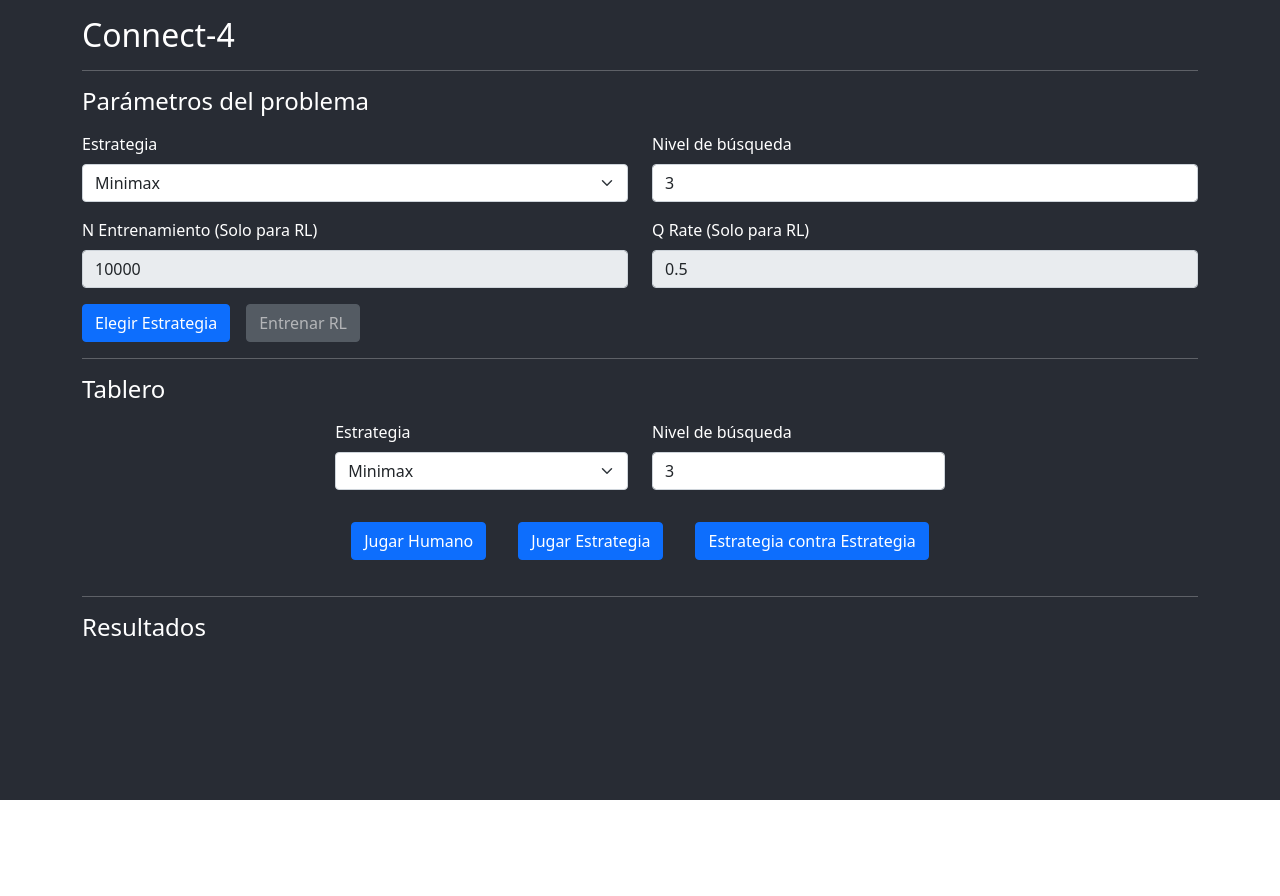
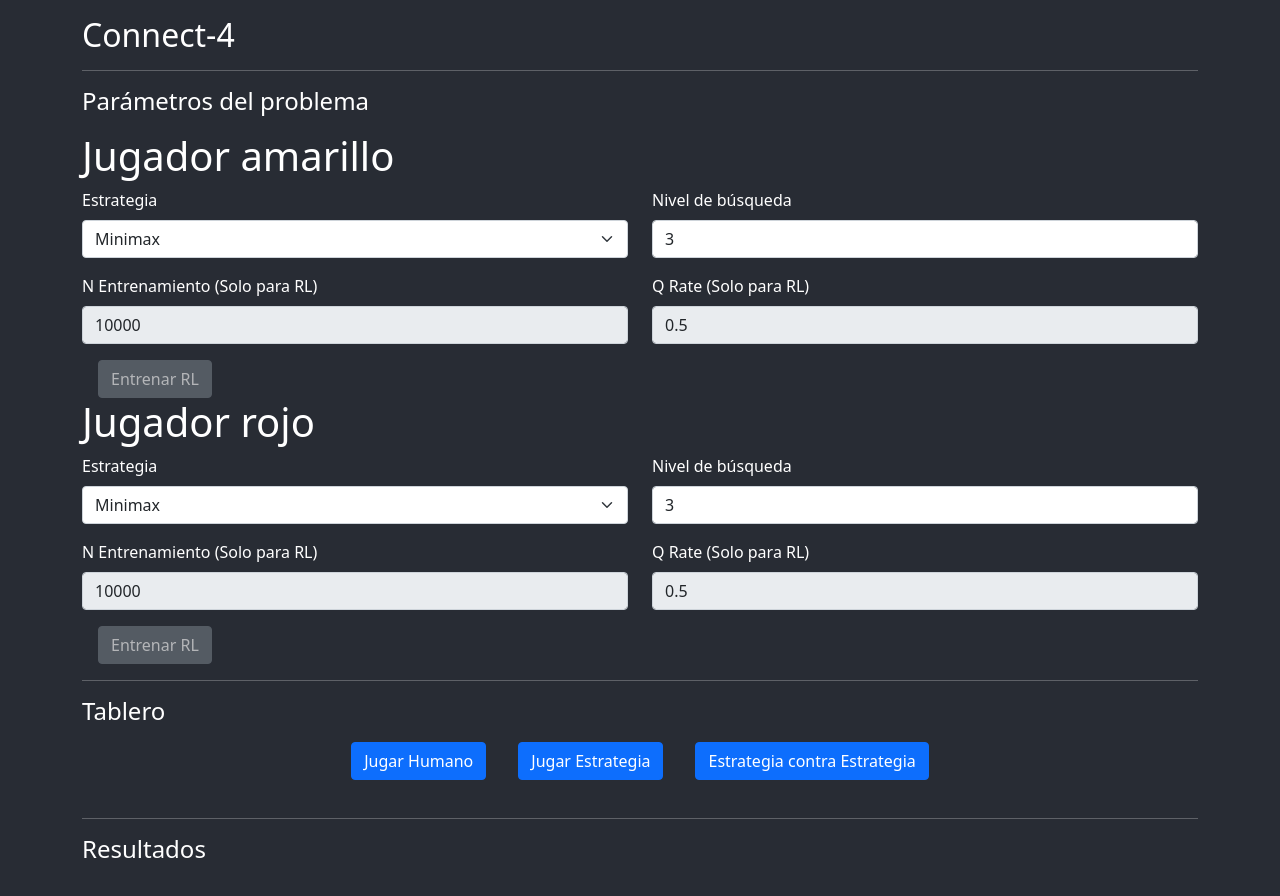
Before and after one commit to mfidabel/tp2-connect-4-IA, a React (Create React App) app: page / in a window 1280 px wide. Before the commit the page ends 800 px from the top, so only its background shows below. Built offline with nearby package versions, Linux system fonts and the light colour scheme.

Commit message:
UI más amigable

```diff
--- a/src/algoritmos/jugadorEstrategia.ts
+++ b/src/algoritmos/jugadorEstrategia.ts
@@ -1,32 +1,51 @@
 import Tablero from "../modelos/tablero";
 import {Estrategia} from "../modelos/estrategia";
 import {Ficha} from "../modelos/ficha";
+import {Modo} from "../modelos/modo";
 import configuracionParametros from "../modelos/configuracionParametros";
 import MinMax from "./MinMax";
 import AlfaBeta from "./AlfaBeta";
 import RLAgent from "./RLAgent";
 
-export const jugarEstrategia = (tablero: Tablero, parametros: configuracionParametros, jugador: Ficha): Tablero => {
+export const jugarEstrategia = (tablero: Tablero, parametros: configuracionParametros, jugador: Ficha, modo: Modo): Tablero => {
     const nuevoTablero = new Tablero();
     nuevoTablero.posiciones = JSON.parse(JSON.stringify(tablero.posiciones)); // Copiar posiciones
 
     // Seleccionar estrategia
     let agente: MinMax | AlfaBeta | RLAgent;
 
-	switch (parametros.estrategia) {
+	if (modo === Modo.Humano || modo === Modo.Estrategia || jugador === Ficha.Amarillo){
+		switch (parametros.estrategiaA) {
 			case Estrategia.Minimax:
-			agente = new MinMax(parametros.nivel);
+				agente = new MinMax(parametros.nivelA);
 				break
 			case Estrategia.Alfabeta:
-			agente = new AlfaBeta(parametros.nivel);
+				agente = new AlfaBeta(parametros.nivelA);
 				break
 			case Estrategia.RLAgent:
 				agente = RLAgent.Agente;
 				agente.reset(false);
 				break
 			default:
-			agente = new MinMax(parametros.nivel);
+				agente = new MinMax(parametros.nivelA);
 				break
+		}
+	}else{
+		switch (parametros.estrategiaB) {
+			case Estrategia.Minimax:
+				agente = new MinMax(parametros.nivelB);
+				break
+			case Estrategia.Alfabeta:
+				agente = new AlfaBeta(parametros.nivelB);
+				break
+			case Estrategia.RLAgent:
+				agente = RLAgent.Agente;
+				agente.reset(false);
+				break
+			default:
+				agente = new MinMax(parametros.nivelB);
+				break
+		}
 	}
 
     // Configurar agente
--- a/src/componentes/Parametros.tsx
+++ b/src/componentes/Parametros.tsx
@@ -11,27 +11,46 @@ type ParametrosProps = {
 
 export const Parametros = ({onElegirEstrategia, onLimpiarTablero}: ParametrosProps) => {
     // Variables
-    const [estrategia, setEstrategia] = useState(Estrategia.Minimax);
-    const [nivel, setNivel] = useState(3);
-    const [qRate, setRate] = useState(0.5);
-    const [trainN, setTrainN] = useState(10000);
+    const [estrategiaA, setEstrategiaA] = useState(Estrategia.Minimax);
+    const [nivelA, setNivelA] = useState(3);
+    const [qRateA, setRateA] = useState(0.5);
+    const [trainNA, setTrainNA] = useState(10000);
+	const [estrategiaB, setEstrategiaB] = useState(Estrategia.Minimax);
+    const [nivelB, setNivelB] = useState(3);
+    const [qRateB, setRateB] = useState(0.5);
+    const [trainNB, setTrainNB] = useState(10000);
 
     // Handlers
     const elegirEstrategia = () => {
         // Iniciar el juego
         onElegirEstrategia({
-            estrategia: estrategia,
-            nivel: nivel,
-            qRate: qRate,
+            estrategiaA: estrategiaA,
+            nivelA: nivelA,
+            qRateA: qRateA,
+			estrategiaB: estrategiaB,
+            nivelB: nivelB,
+            qRateB: qRateB,
         });
     }
 
-    const clickEntrenarAgente = () => {
+    const clickEntrenarAgenteA = () => {
         // Entrenar al agente
-        RLAgent.Agente = new RLAgent(trainN);
-        RLAgent.Agente.qRate = qRate;
+        RLAgent.Agente = new RLAgent(trainNA);
+        RLAgent.Agente.qRate = qRateA;
 
-        for (let i=0; i < trainN; i++) {
+        for (let i=0; i < trainNA; i++) {
+            RLAgent.Agente.reset(true);
+            RLAgent.Agente.updateAlpha(i);
+            RLAgent.Agente.jugarVsRandom();
+        }
+    }
+
+	const clickEntrenarAgenteB = () => {
+        // Entrenar al agente
+        RLAgent.Agente = new RLAgent(trainNB);
+        RLAgent.Agente.qRate = qRateB;
+
+        for (let i=0; i < trainNB; i++) {
             RLAgent.Agente.reset(true);
             RLAgent.Agente.updateAlpha(i);
             RLAgent.Agente.jugarVsRandom();
@@ -40,6 +59,8 @@ export const Parametros = ({onElegirEstrategia, onLimpiarTablero}: ParametrosPro
 
     // Render
     return (
+		<>
+		<h1>Jugador amarillo</h1>
         <Form>
             <Row>
                 <Col>
@@ -47,8 +68,8 @@ export const Parametros = ({onElegirEstrategia, onLimpiarTablero}: ParametrosPro
                         <Form.Group className="mb-3">
                             <Form.Label>Estrategia</Form.Label>
                             <Form.Select
-                                value={estrategia}
-                                onChange={ (event) => setEstrategia(parseInt(event.currentTarget.value)) }>
+                                value={estrategiaA}
+                                onChange={ (event) => setEstrategiaA(parseInt(event.currentTarget.value)) }>
                                 <option value={Estrategia.Minimax}>Minimax</option>
                                 <option value={Estrategia.Alfabeta}>Poda Alfa-beta</option>
                                 <option value={Estrategia.RLAgent}>Agente RL</option>
@@ -58,10 +79,10 @@ export const Parametros = ({onElegirEstrategia, onLimpiarTablero}: ParametrosPro
                     <Row>
                         <Form.Group className="mb-3">
                             <Form.Label>N Entrenamiento (Solo para RL)</Form.Label>
-                            <Form.Control value={trainN}
+                            <Form.Control value={trainNA}
                                           type="number"
-                                          disabled={estrategia !== Estrategia.RLAgent}
-                                          onChange={ event => setTrainN(parseInt(event.currentTarget.value))}/>
+                                          disabled={estrategiaA !== Estrategia.RLAgent}
+                                          onChange={ event => setTrainNA(parseInt(event.currentTarget.value))}/>
                         </Form.Group>
                     </Row>
                 </Col>
@@ -69,33 +90,88 @@ export const Parametros = ({onElegirEstrategia, onLimpiarTablero}: ParametrosPro
                     <Row>
                         <Form.Group className="mb-3">
                             <Form.Label>Nivel de búsqueda</Form.Label>
-                            <Form.Control value={nivel}
+                            <Form.Control value={nivelA}
                                           type="number"
-                                          onChange={ event => setNivel(parseInt(event.currentTarget.value))}/>
+                                          onChange={ event => setNivelA(parseInt(event.currentTarget.value))}/>
                         </Form.Group>
                     </Row>
                     <Row>
                         <Form.Group className="mb-3">
                             <Form.Label>Q Rate (Solo para RL)</Form.Label>
-                            <Form.Control value={qRate}
+                            <Form.Control value={qRateA}
                                           type="number"
                                           max={1.0}
-                                          disabled={estrategia !== Estrategia.RLAgent}
-                                          onChange={ event => setRate(parseFloat(event.currentTarget.value))}/>
+                                          disabled={estrategiaA !== Estrategia.RLAgent}
+                                          onChange={ event => setRateA(parseFloat(event.currentTarget.value))}/>
                         </Form.Group>
                     </Row>
                 </Col>
             </Row>
             <Row>
                 <Col>
-                    <Button variant="primary"
-                            onClick={elegirEstrategia}>Elegir Estrategia</Button>
                     <Button variant="secondary"
-                            onClick={clickEntrenarAgente}
-                            disabled={estrategia !== Estrategia.RLAgent}
+                            onClick={clickEntrenarAgenteA}
+                            disabled={estrategiaA !== Estrategia.RLAgent}
                             className="ms-3">Entrenar RL</Button>
                 </Col>
             </Row>
         </Form>
+		<h1>Jugador rojo</h1>
+		<Form>
+            <Row>
+                <Col>
+                    <Row>
+                        <Form.Group className="mb-3">
+                            <Form.Label>Estrategia</Form.Label>
+                            <Form.Select
+                                value={estrategiaB}
+                                onChange={ (event) => setEstrategiaB(parseInt(event.currentTarget.value)) }>
+                                <option value={Estrategia.Minimax}>Minimax</option>
+                                <option value={Estrategia.Alfabeta}>Poda Alfa-beta</option>
+                                <option value={Estrategia.RLAgent}>Agente RL</option>
+                            </Form.Select>
+                        </Form.Group>
+                    </Row>
+                    <Row>
+                        <Form.Group className="mb-3">
+                            <Form.Label>N Entrenamiento (Solo para RL)</Form.Label>
+                            <Form.Control value={trainNB}
+                                          type="number"
+                                          disabled={estrategiaB !== Estrategia.RLAgent}
+                                          onChange={ event => setTrainNB(parseInt(event.currentTarget.value))}/>
+                        </Form.Group>
+                    </Row>
+                </Col>
+                <Col>
+                    <Row>
+                        <Form.Group className="mb-3">
+                            <Form.Label>Nivel de búsqueda</Form.Label>
+                            <Form.Control value={nivelB}
+                                          type="number"
+                                          onChange={ event => setNivelB(parseInt(event.currentTarget.value))}/>
+                        </Form.Group>
+                    </Row>
+                    <Row>
+                        <Form.Group className="mb-3">
+                            <Form.Label>Q Rate (Solo para RL)</Form.Label>
+                            <Form.Control value={qRateB}
+                                          type="number"
+                                          max={1.0}
+                                          disabled={estrategiaB !== Estrategia.RLAgent}
+                                          onChange={ event => setRateB(parseFloat(event.currentTarget.value))}/>
+                        </Form.Group>
+                    </Row>
+                </Col>
+            </Row>
+            <Row>
+                <Col>
+                    <Button variant="secondary"
+                            onClick={clickEntrenarAgenteB}
+                            disabled={estrategiaB !== Estrategia.RLAgent}
+                            className="ms-3">Entrenar RL</Button>
+                </Col>
+            </Row>
+        </Form>
+		</>
     )
 }
--- a/src/componentes/TableroGrafico.tsx
+++ b/src/componentes/TableroGrafico.tsx
@@ -4,8 +4,6 @@ import {Ficha} from "../modelos/ficha";
 import Tablero from "../modelos/tablero";
 import {Modo} from "../modelos/modo";
 import {Resultado} from "../modelos/resultado";
-import { Col, Form, Row} from "react-bootstrap";
-import {Estrategia} from "../modelos/estrategia";
 import configuracionParametros from "../modelos/configuracionParametros";
 import {jugarEstrategia} from "../algoritmos/jugadorEstrategia";
 
@@ -49,9 +47,6 @@ export const TableroGrafico = ({parametros}: TableroProps) => {
     // Constantes
     const FICHA_ESTRATEGIA = Ficha.Amarillo;
     const FICHA_HUMANO = Ficha.Rojo;
-
-	const [estrategia, setEstrategia] = useState(Estrategia.Minimax);
-    const [nivel, setNivel] = useState(3);
 
     // Estados
     const [tablero, setTablero] = useState(new Tablero());
@@ -107,7 +102,7 @@ export const TableroGrafico = ({parametros}: TableroProps) => {
             // TODO: Jugar estrategia
                 if (modo === Modo.Estrategia && turno === FICHA_ESTRATEGIA) {
                     // Jugar estrategia
-                    const nuevoTablero = jugarEstrategia(tablero, parametros, turno);
+                    const nuevoTablero = jugarEstrategia(tablero, parametros, turno, modo);
                     setTablero(nuevoTablero);
                     setTurno(FICHA_HUMANO);
                 }
@@ -115,15 +110,11 @@ export const TableroGrafico = ({parametros}: TableroProps) => {
 				if (modo === Modo.CPU) {
 					if (turno === FICHA_ESTRATEGIA){
 						// Jugar estrategia
-						const nuevoTablero = jugarEstrategia(tablero, parametros, turno);
+						const nuevoTablero = jugarEstrategia(tablero, parametros, turno, modo);
 						setTablero(nuevoTablero);
 						setTurno(FICHA_HUMANO);
-					} else { // JUGAR FICHA HUMANA COMO SI FUERA ESTRATEGIA
-						const nuevoTablero = jugarEstrategia(tablero, {
-                            estrategia: estrategia,
-                            nivel: nivel,
-                            qRate: parametros.qRate
-                        }, turno);
+					}else{
+						const nuevoTablero = jugarEstrategia(tablero, parametros, turno, modo);
 						setTablero(nuevoTablero);
 						setTurno(FICHA_ESTRATEGIA);
 					}
@@ -142,36 +133,6 @@ export const TableroGrafico = ({parametros}: TableroProps) => {
             }
             {(modo === Modo.SinSeleccionar) &&
             <div>
-				<Form>
-				<Row>
-					<Col>
-						<Row>
-							<Form.Group className="mb-3">
-								<Form.Label>Estrategia</Form.Label>
-								<Form.Select
-									value={estrategia}
-									onChange={ (event) => setEstrategia(parseInt(event.currentTarget.value)) }>
-									<option value={Estrategia.Minimax}>Minimax</option>
-									<option value={Estrategia.Alfabeta}>Poda Alfa-beta</option>
-									<option value={Estrategia.RLAgent}>Agente RL</option>
-								</Form.Select>
-							</Form.Group>
-						</Row>
-					</Col>
-					<Col>
-						<Row>
-							<Form.Group className="mb-3">
-								<Form.Label>Nivel de búsqueda</Form.Label>
-								<Form.Control value={nivel}
-											type="number"
-											onChange={ event => setNivel(parseInt(event.currentTarget.value))}/>
-							</Form.Group>
-						</Row>
-					</Col>
-				</Row>
-			</Form>
-			<p></p>
-			<p></p>
                 <button className="btn btn-primary mx-3" onClick={() => seleccionarModo(Modo.Humano)}>Jugar Humano</button>
                 <button className="btn btn-primary mx-3" onClick={() => seleccionarModo(Modo.Estrategia)}>Jugar Estrategia</button>
 				<button className="btn btn-primary mx-3" onClick={() => seleccionarModo(Modo.CPU)}>Estrategia contra Estrategia</button>
--- a/src/modelos/configuracionParametros.ts
+++ b/src/modelos/configuracionParametros.ts
@@ -1,7 +1,10 @@
 import {Estrategia} from "./estrategia";
 
 export default class configuracionParametros {
-    estrategia: Estrategia = Estrategia.Minimax;
-    nivel: number = 3;
-    qRate: number = 0.5;
+    estrategiaA: Estrategia = Estrategia.Minimax;
+    nivelA: number = 3;
+    qRateA: number = 0.5;
+	estrategiaB: Estrategia = Estrategia.Minimax;
+    nivelB: number = 3;
+    qRateB: number = 0.5;
 }
```
Lines whose indentation alone changed are shown as unchanged.
